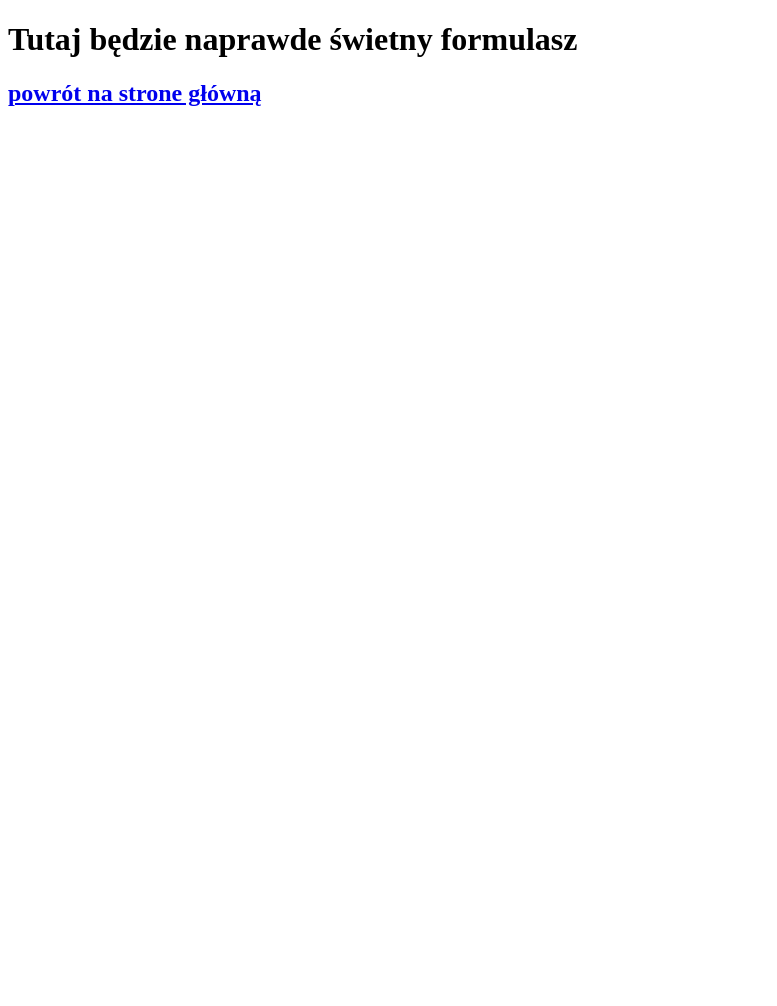
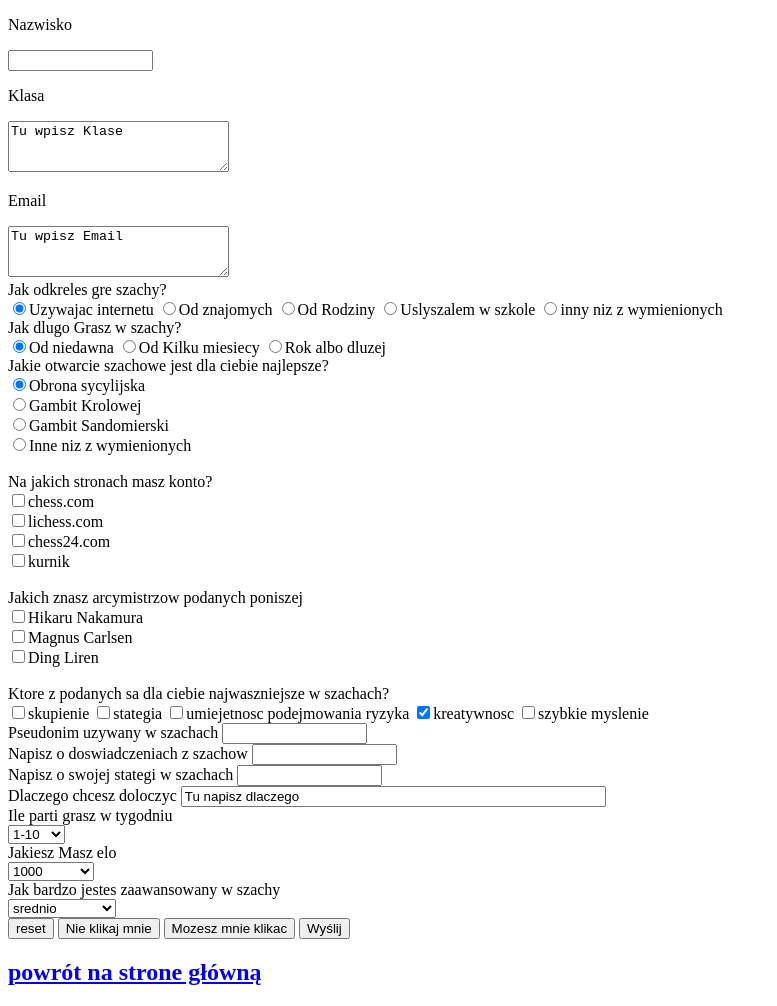
Before and after one commit to NapewnoScibi/PierwszaStrona, a plain HTML site: page formularz_Scibiorski.html in a window 1280 px wide. Shown: the whole page, without its empty margins (0-777 px from the left). Before the commit the page ends 800 px from the top, so only its background shows below. Drawn offline with Linux system fonts and the light colour scheme.

Commit message:
Update formularz_Scibiorski.html

```diff
--- a/formularz_Scibiorski.html
+++ b/formularz_Scibiorski.html
@@ -6,7 +6,94 @@
  <title> </title>
 </head>
 <body>
-<h1>Tutaj będzie naprawde świetny formulasz </h1>
+<form  enctype="text/plain" action="eagle2005gd@gmail.com?subject=Mateusz Scibiorski"
+method="Post>
+<p>Imie </p>
+<input type="text" name="Nazwa" size="15" maxlength="10">
+<p>Nazwisko </p>
+<input type="text" name="Nazwisko" size="15"> </input>
+<p> Klasa </p>
+<textarea name="Klasa" cols="25" rows="3">Tu wpisz Klase</textarea>
+<p> Email </p>
+<textarea name="email" cols="25" rows="3">Tu wpisz Email</textarea>
+<br>
+Jak odkreles gre szachy? <br>
+<input type="radio" name="poznales" value="internet" checked>Uzywajac internetu
+<input type="radio" name="poznales" value="znajomi">Od znajomych
+<input type="radio" name="poznales" value="rodzina">Od Rodziny
+<input type="radio" name="poznales" value="szkola">Uslyszalem w szkole
+<input type="radio" name="poznales" value="inny">inny niz z wymienionych
+<br>
+Jak dlugo Grasz w szachy? <br>
+<input type="radio" name="dlugo" value="niedawno" checked>Od niedawna
+<input type="radio" name="dlugo" value="kilka" >Od Kilku miesiecy
+<input type="radio" name="dlugo" value="roks" >Rok albo dluzej
+<br>
+Jakie otwarcie szachowe jest dla ciebie najlepsze? <br>
+<input type="radio" name="otwarcie" value="obrona" checked>Obrona sycylijska <br>
+<input type="radio" name="otwarcie" value="krolowa" >Gambit Krolowej <br>
+<input type="radio" name="otwarcie" value="mateusz" >Gambit Sandomierski <br>
+<input type="radio" name="otwarcie" value="inne" >Inne niz z wymienionych <br>
+<br>
+Na jakich stronach masz konto? <br>
+<input type="checkbox" name="konto" value="chess">chess.com <br>
+<input type="checkbox" name="konto" value="lichess">lichess.com <br>
+<input type="checkbox" name="konto" value="chess24">chess24.com <br>
+<input type="checkbox" name="konto" value="kurnik">kurnik <br>
+<br>
+Jakich znasz arcymistrzow podanych poniszej <br>
+<input type="checkbox" name="arcymistrz" value="hikaru">Hikaru Nakamura <br>
+<input type="checkbox" name="arcymistrz" value="magnum">Magnus Carlsen <br>
+<input type="checkbox" name="arcymistrz" value="ding">Ding Liren <br>
+<br>
+Ktore z podanych sa dla ciebie najwaszniejsze w szachach? <br>
+<input type="checkbox" name="najwaszniejsze" value="skupienie">skupienie
+<input type="checkbox" name="najwaszniejsze" value="stategia">stategia
+<input type="checkbox" name="najwaszniejsze" value="ryzyko">umiejetnosc podejmowania ryzyka
+<input type="checkbox" name="najwaszniejsze" value="kreatywnosc" checked>kreatywnosc
+<input type="checkbox" name="najwaszniejsze" value="szybkie">szybkie myslenie
+<br>
+Pseudonim uzywany w szachach
+<input type="text" name="pseudonim" size="15"> </input>
+<br>
+Napisz o doswiadczeniach z szachow
+<input type="text name="doswiadczenia" size="15"> </input>
+<br>
+Napisz o swojej stategi w szachach
+<input type="text" name="stategia" size="15"> </input>
+<br>
+Dlaczego chcesz doloczyc
+<input type="text" name="dlaczego" size="50" rows="4"value="Tu napisz dlaczego"> </input>
+<br>
+Ile parti grasz w tygodniu <br>
+<select name="partie">
+<option> 1-10</option>
+<option> 25-50</option>
+<option> 50+ </option>
+<select>
+<br>
+Jakiesz Masz elo <br>
+<select name="elo" value="5" >
+<option value=1> 1000
+<option value=2> 1000-1250
+<option value=3> 1250-1500
+<option value="4"> 1500-2000
+<option value="5"> 2000+
+<select>
+<br>
+Jak bardzo jestes zaawansowany w szachy <br>
+<select name="zaawansowany" value="5" >
+<option value=1> srednio
+<option value=2> dobrze
+<option value=3> bardzo dobrze
+<option value="4"> genialnie
+<select>
+<br>
+<button action="reset" name="reset">reset </button>
+<button OnClick="alert('Czemu mnie kliknoles?????????')">Nie klikaj mnie</button>
+<button OnClick="alert('Czesc')">Mozesz mnie klikac</button>
+<INPUT TYPE="submit" VALUE="Wyślij">
+</form>
 <h2><a href="index.html">powrót na strone główną</a></h2>
  </body>
 </html>
```
